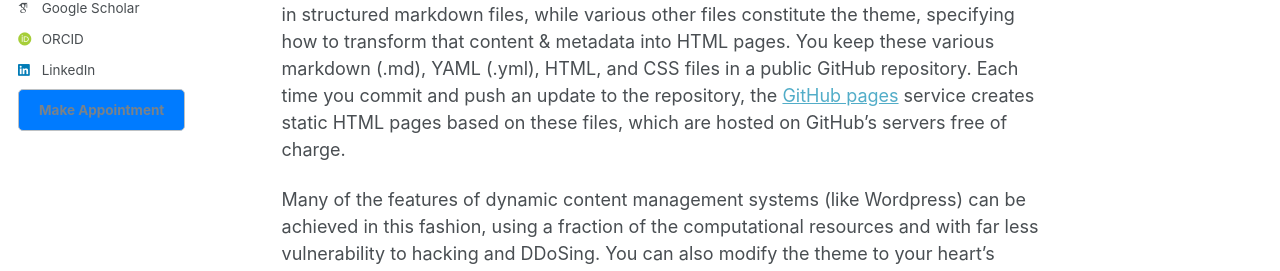
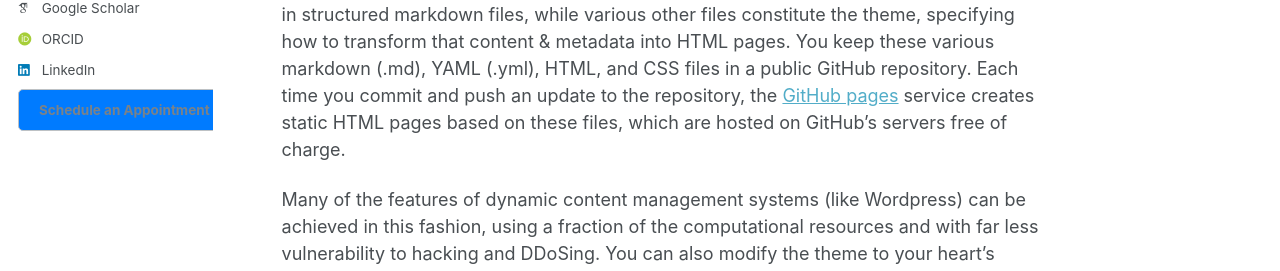
Before and after one commit to dasomh/dasomh.github.io, a Jekyll site: the page built from _pages/about.md, in a window 1280 px wide. Shown: the part 571-842 px from the top of the page. Built offline with Jekyll 4.4.1, drawn with Linux system fonts in a browser that asks for light colours; some web fonts are replaced.

Commit message:
Update author-profile.html

```diff
--- a/_includes/author-profile.html
+++ b/_includes/author-profile.html
@@ -112,10 +112,14 @@
         <li><a href="https://www.linkedin.com/in/{{ author.linkedin }}"><i class="fab fa-fw fa-linkedin icon-pad-right" aria-hidden="true"></i>LinkedIn</a></li>
       {% endif %}
 
-  <!-- "Make Appointment" Button -->
-  <li>
-    <a href="https://calendly.com/dasomhan/30min?preview_source=et_card&month=2024-10" class="btn btn--inverse" style="display: inline-block; background-color: #007bff; color: white; padding: 10px 20px; text-decoration: none; border-radius: 5px;">Make Appointment</a>
-  </li>
+  <!-- "Schedule an appointmentt" Button -->
+<li>
+  <a href="https://calendly.com/dasomhan/30min?preview_source=et_card&month=2024-10"
+     class="btn btn--inverse"
+     style="display: inline-block; background-color: #007bff; color: #d9deec; padding: 10px 20px; text-decoration: none; border-radius: 5px;">
+    Schedule an Appointment
+  </a>
+</li>
 
 
       {% if author.mastodon %}
```
